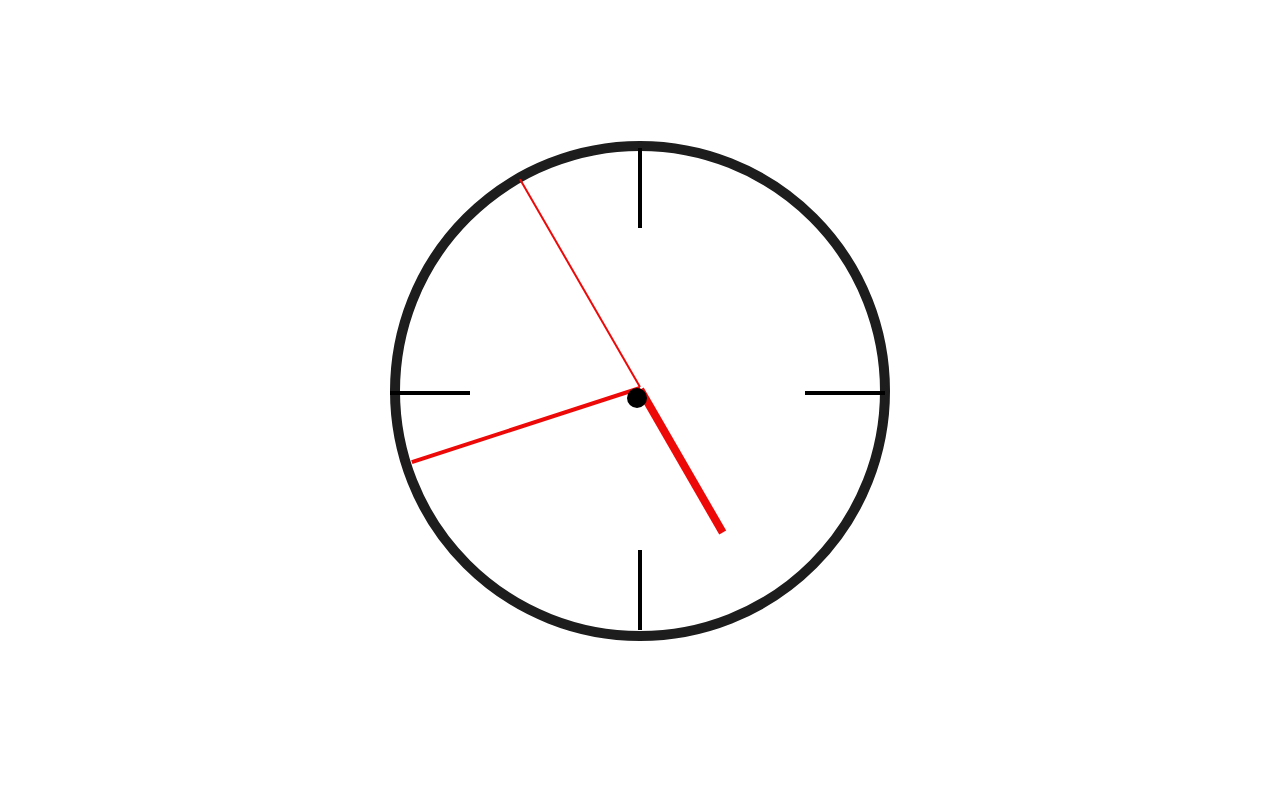
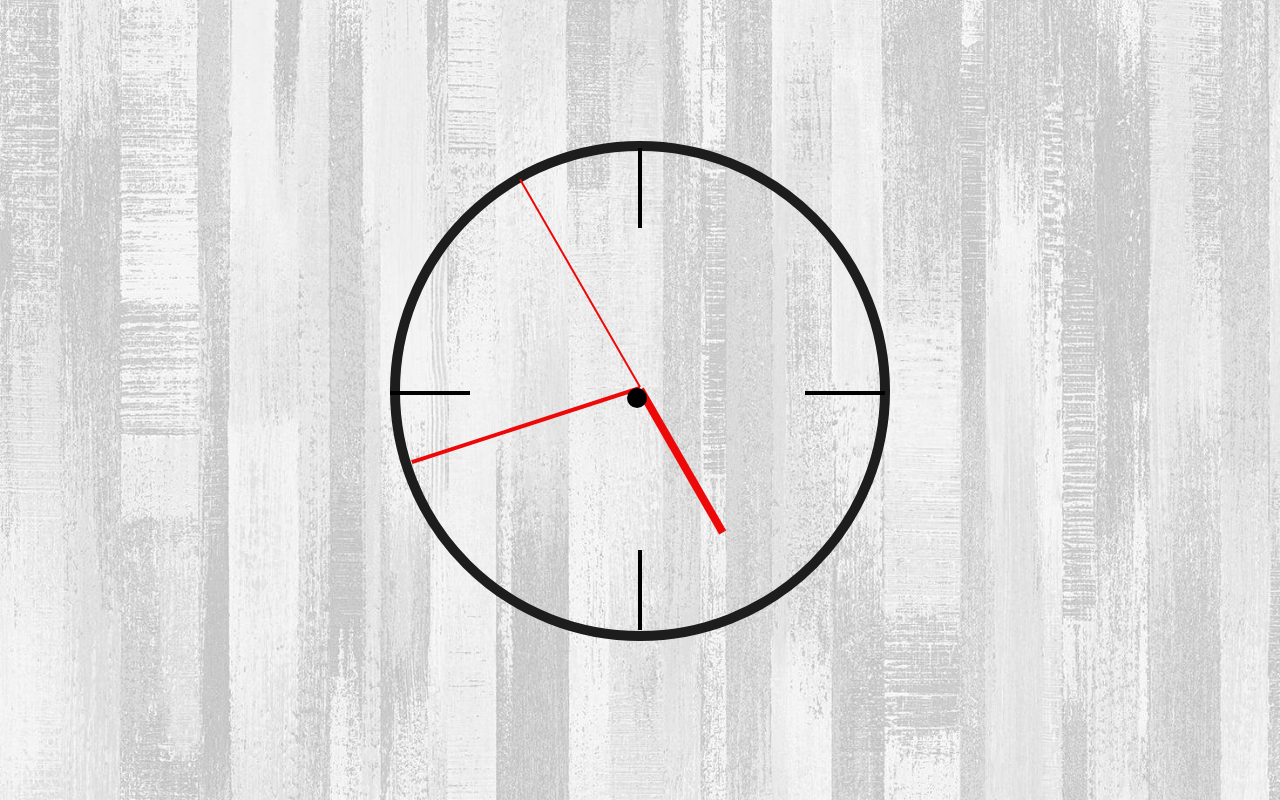
Before and after one commit to yarapaz/js-clock, a website: page docs/index.html in a window 1280 px wide. Drawn offline with Linux system fonts and the light colour scheme; the site is published under a folder, as on GitHub Pages, so addresses that start at the root find nothing; files whose address does not match are found by name.

Commit message:
update readme

```diff
--- a/src/scss/layout/_page.scss
+++ b/src/scss/layout/_page.scss
@@ -1,6 +1,6 @@
 .body {
   width: 100%;
-  background-image: url('/assets/images/background.jpg');
+  background-image: url('./assets/images/background.jpg');
   background-position: center center;
   background-repeat: no-repeat;
   background-size: cover;
```
Also changed, not shown: README.md, docs/assets/css/main.css.
